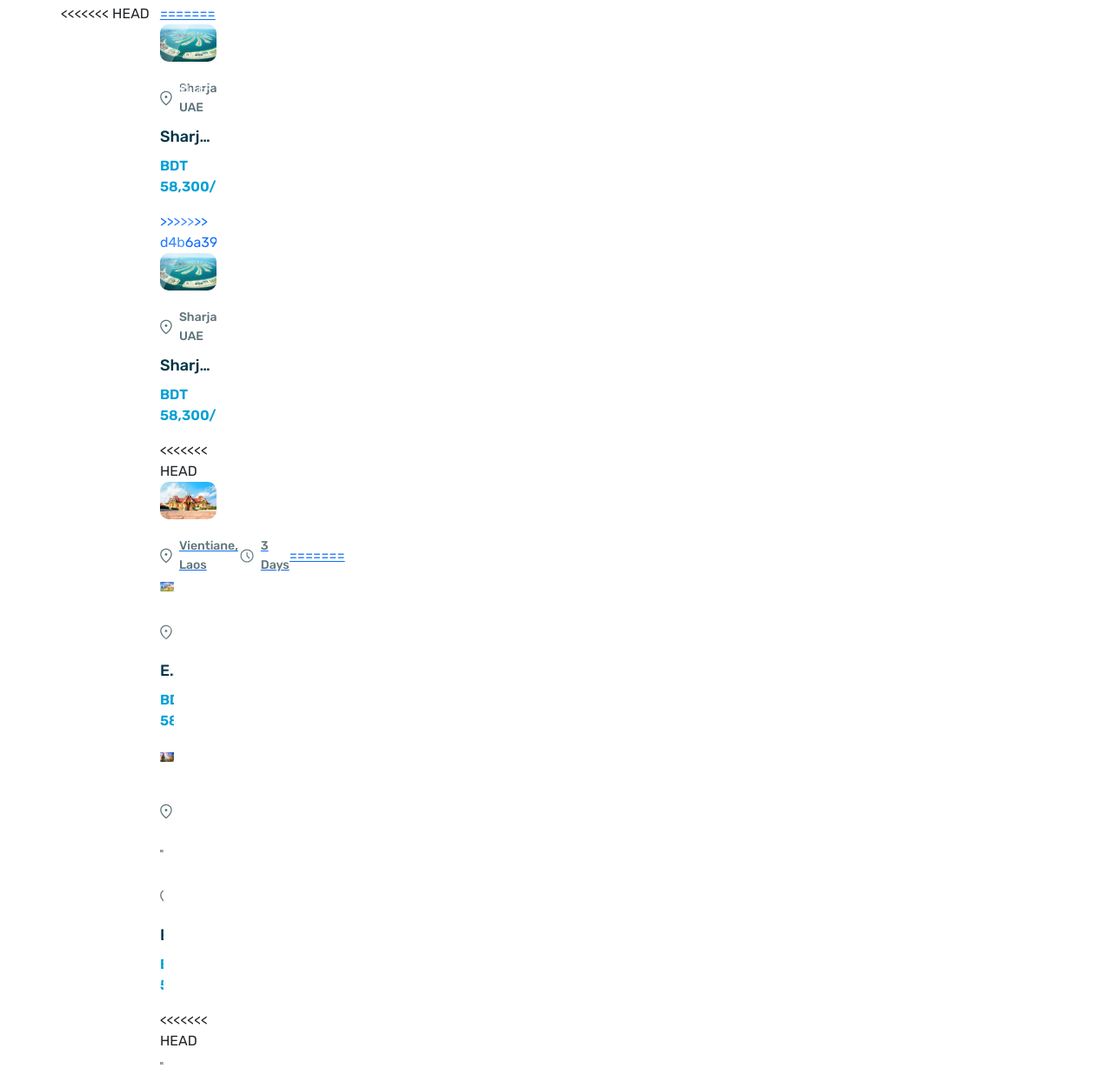
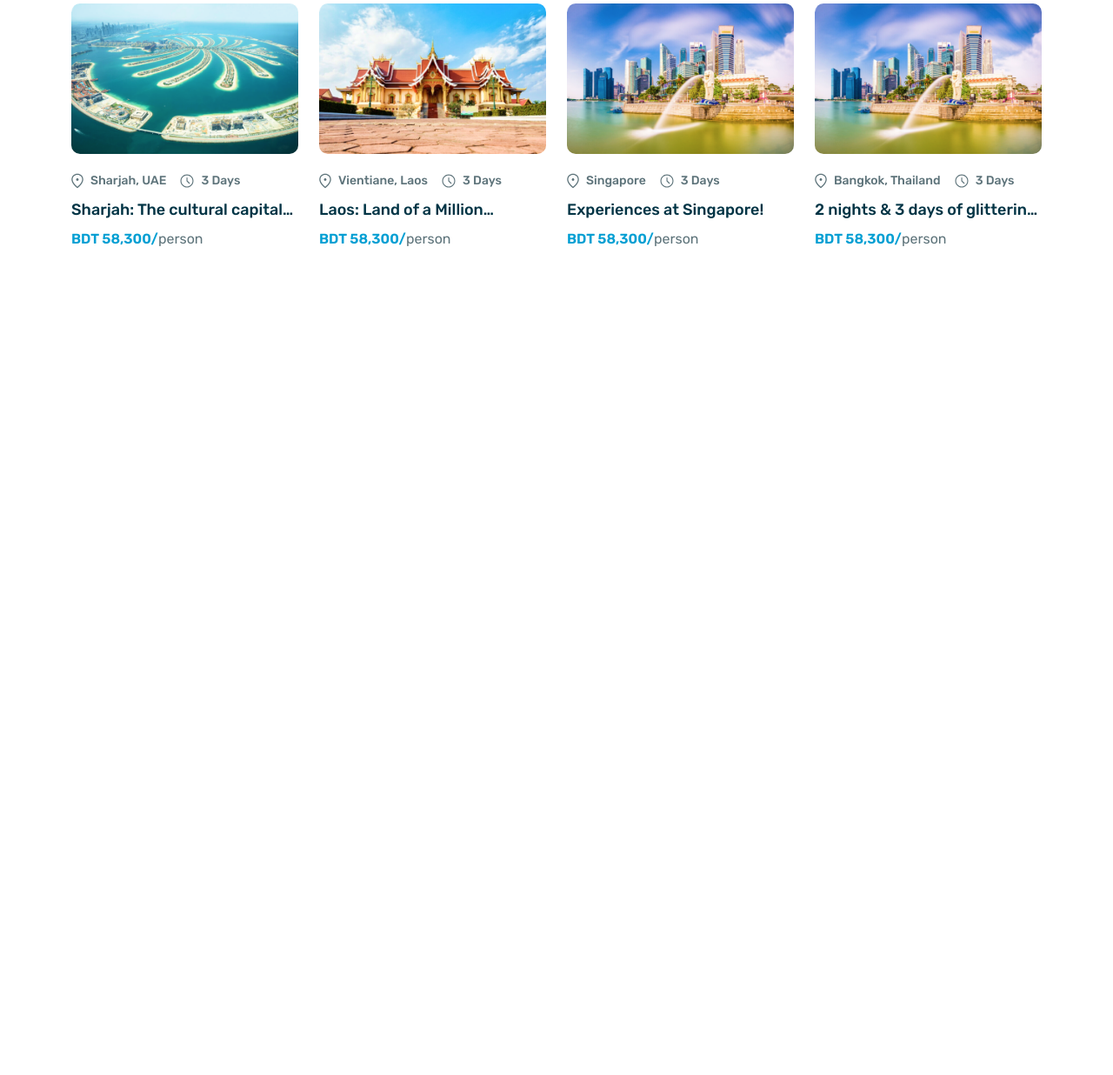
Before and after one commit to asrafulhoque25/feelfly, a plain HTML site: page index.html in a window 1280 px wide. Shown: the part 2789-4025 px from the top of the page at 87% size. After the commit the page ends 3212 px from the top, so only its background shows below. Drawn offline with nearby package versions, Linux system fonts and the light colour scheme.

Commit message:
file update

```diff
--- a/index.html
+++ b/index.html
@@ -603,51 +603,20 @@
     </div>
     <!--/ Best deal end -->
 
-
-
     <!-- tour pack start -->
     <div class="tourPack section-padding">
         <div class="container">
             <div class="section-header text-center mx-auto">
                 <h2 class="text-clr-teal fw-bold fs-40 my-3 my-text">Tour Packages</h2>
-                <P class="text-clr-gray fs-4">Dreaming of traveling the world? Planning a business trip abroad? Reuniting with family overseas? From application to arrival, count on us.</P>
+                <P class="text-clr-gray fs-4">Dreaming of traveling the world? Planning a business trip abroad?
+                    Reuniting with
+                    family overseas? From application to
+                    arrival, count on us.</P>
             </div>
 
             <div class="tourpack-wrap row mt-5">
-<<<<<<< HEAD
                 <div class="col-xl-3">
-                    <a href="#" class="tourpack-item">
-=======
-             <div class="col-xl-3">
-                <a href="#" class="tourpack-item d-block text-decoration-none">
-                    <div class="pack-img">
-                        <img src="assets/img/tourPack1.png" class="img-fluid" alt="">
-                                <div class="cate-btn text-decoration-none text-uppercase text-white bg-clr-blue-theme rounded-end px-3 py-1 position-absolute start-0 fs-12">
-                                    Best Seller
-                                </div>
-
-                    </div>
-                    <div class="pack-info mt-3 pt-1">
-                        <div class="date-location d-flex align-items-center gap-3">
-                            <div class="location d-flex align-items-center gap-2">
-                                <img src="assets/img/location.svg" class="img-fluid" alt="">
-                                <p class="text-clr-gray fs-14 fw-medium mb-0">Sharjah, UAE</p>
-                            </div>
-                            <div class="date d-flex align-items-center gap-2">
-                                <img src="assets/img/clock.svg" class="img-fluid" alt="">
-                                <p class="text-clr-gray fs-14 fw-medium mb-0">3 Days</p>
-                            </div>
-                        </div>
-                        <h3 class="text-clr-teal text fs-18 fw-medium my-2 pack-he.addEventListener('type', listener, options)">Sharjah:
-                            The cultural capital of the Arab World!</h3>
-                        <p class="text-clr-deepBlue fw-semi-bold">BDT 58,300/<span class="text-clr-gray fw-normal ">person</span></p>
-                    </div>
-                </a>
-
-             </div>
-             <div class="col-xl-3">
-                    <a href="#" class="tourpack-item d-block text-decoration-none">
->>>>>>> d4b6a39aed58c5e3244eb7a1909d0c1dd7c6d8d2
+                    <div class="tourpack-item">
                         <div class="pack-img">
                             <img src="assets/img/tourPack1.png" class="img-fluid" alt="">
                         </div>
@@ -662,16 +631,18 @@
                                     <p class="text-clr-gray fs-14 fw-medium mb-0">3 Days</p>
                                 </div>
                             </div>
-                            <h3 class="text-clr-teal text fs-18 fw-medium my-2 pack-he.addEventListener('type', listener, options)">Sharjah:
+                            <h3
+                                class="text-clr-teal text fs-18 fw-medium my-2 pack-he.addEventListener('type', listener, options)">
+                                Sharjah:
                                 The cultural capital of the Arab World!</h3>
-                            <p class="text-clr-deepBlue fw-semi-bold">BDT 58,300/<span class="text-clr-gray fw-normal ">person</span></p>
+                            <p class="text-clr-deepBlue fw-semi-bold">BDT 58,300/<span
+                                    class="text-clr-gray fw-normal ">person</span></p>
                         </div>
-                    </a>
-<<<<<<< HEAD
+                    </div>
 
                 </div>
                 <div class="col-xl-3">
-                        <a href="#" class="tourpack-item">
+                    <div class="tourpack-item">
                         <div class="pack-img">
                             <img src="assets/img/tourPack2.png" class="img-fluid" alt="">
                         </div>
@@ -685,50 +656,15 @@
                                     <img src="assets/img/clock.svg" class="img-fluid" alt="">
                                     <p class="text-clr-gray fs-14 fw-medium mb-0">3 Days</p>
                                 </div>
-=======
                             </div>
-             <div class="col-xl-3">
-                    <a href="#" class="tourpack-item d-block text-decoration-none">
-                        <div class="pack-img">
-                            <img src="assets/img/tourPack3.png" class="img-fluid" alt="">
-                        </div>
-                        <div class="pack-info mt-3 pt-1">
-                            <div class="date-location d-flex align-items-center gap-3">
-                                <div class="location d-flex align-items-center gap-2">
-                                    <img src="assets/img/location.svg" class="img-fluid" alt="">
-                                    <p class="text-clr-gray fs-14 fw-medium mb-0">Singapore</p>
-                                </div>
-                                <div class="date d-flex align-items-center gap-2">
-                                    <img src="assets/img/clock.svg" class="img-fluid" alt="">
-                                    <p class="text-clr-gray fs-14 fw-medium mb-0">3 Days</p>
+                            <h3
+                                class="text-clr-teal text fs-18 fw-medium my-2 pack-he.addEventListener('type', listener, options)">
+                                Laos:
+                                Land of a Million Elephants!</h3>
+                            <p class="text-clr-deepBlue fw-semi-bold">BDT 58,300/<span
+                                    class="text-clr-gray fw-normal ">person</span></p>
                         </div>
                     </div>
-                            <h3 class="text-clr-teal text fs-18 fw-medium my-2 pack-he.addEventListener('type', listener, options)">Experiences at Singapore!</h3>
-                            <p class="text-clr-deepBlue fw-semi-bold">BDT 58,300/<span class="text-clr-gray fw-normal ">person</span></p>
-                        </div>
-                    </a>
-             </div>
-             <div class="col-xl-3">
-                    <a href="#" class="tourpack-item d-block text-decoration-none">
-                        <div class="pack-img">
-                            <img src="assets/img/tourPack4.png" class="img-fluid" alt="">
-                        </div>
-                        <div class="pack-info mt-3 pt-1">
-                            <div class="date-location d-flex align-items-center gap-3">
-                                <div class="location d-flex align-items-center gap-2">
-                                    <img src="assets/img/location.svg" class="img-fluid" alt="">
-                                    <p class="text-clr-gray fs-14 fw-medium mb-0">Bangkok, Thailand</p>
-                                </div>
-                                <div class="date d-flex align-items-center gap-2">
-                                    <img src="assets/img/clock.svg" class="img-fluid" alt="">
-                                    <p class="text-clr-gray fs-14 fw-medium mb-0">3 Days</p>
->>>>>>> d4b6a39aed58c5e3244eb7a1909d0c1dd7c6d8d2
-                                </div>
-                                <h3 class="text-clr-teal text fs-18 fw-medium my-2 pack-he.addEventListener('type', listener, options)">Laos:
-                                    Land of a Million Elephants!</h3>
-                                <p class="text-clr-deepBlue fw-semi-bold">BDT 58,300/<span class="text-clr-gray fw-normal ">person</span></p>
-                            </div>
-                        </a>
                 </div>
                 <div class="col-xl-3">
                     <div class="tourpack-item">
@@ -746,11 +682,13 @@
                                     <p class="text-clr-gray fs-14 fw-medium mb-0">3 Days</p>
                                 </div>
                             </div>
-                                <h3 class="text-clr-teal text fs-18 fw-medium my-2 pack-he.addEventListener('type', listener, options)">Experiences at Singapore!</h3>
-                                <p class="text-clr-deepBlue fw-semi-bold">BDT 58,300/<span class="text-clr-gray fw-normal ">person</span></p>
+                            <h3
+                                class="text-clr-teal text fs-18 fw-medium my-2 pack-he.addEventListener('type', listener, options)">
+                                Experiences at Singapore!</h3>
+                            <p class="text-clr-deepBlue fw-semi-bold">BDT 58,300/<span
+                                    class="text-clr-gray fw-normal ">person</span></p>
                         </div>
                     </div>
-<<<<<<< HEAD
                 </div>
                 <div class="col-xl-3">
                     <div class="tourpack-item">
@@ -768,23 +706,18 @@
                                     <p class="text-clr-gray fs-14 fw-medium mb-0">3 Days</p>
                                 </div>
                             </div>
-                                <h3 class="text-clr-teal text fs-18 fw-medium my-2 pack-he.addEventListener('type', listener, options)">2 nights & 3 days of glittering Bangkok with US Bangla</h3>
-                                <p class="text-clr-deepBlue fw-semi-bold">BDT 58,300/<span class="text-clr-gray fw-normal ">person</span></p>
+                            <h3
+                                class="text-clr-teal text fs-18 fw-medium my-2 pack-he.addEventListener('type', listener, options)">
+                                2 nights & 3 days of glittering Bangkok with US Bangla</h3>
+                            <p class="text-clr-deepBlue fw-semi-bold">BDT 58,300/<span
+                                    class="text-clr-gray fw-normal ">person</span></p>
                         </div>
                     </div>
                 </div>
-=======
-                    </a>
-             </div>
->>>>>>> d4b6a39aed58c5e3244eb7a1909d0c1dd7c6d8d2
             </div>
         </div>
     </div>
     <!--/ tour pack end -->
-
-
-
-
 
 
 
```
Lines whose indentation alone changed are shown as unchanged.
